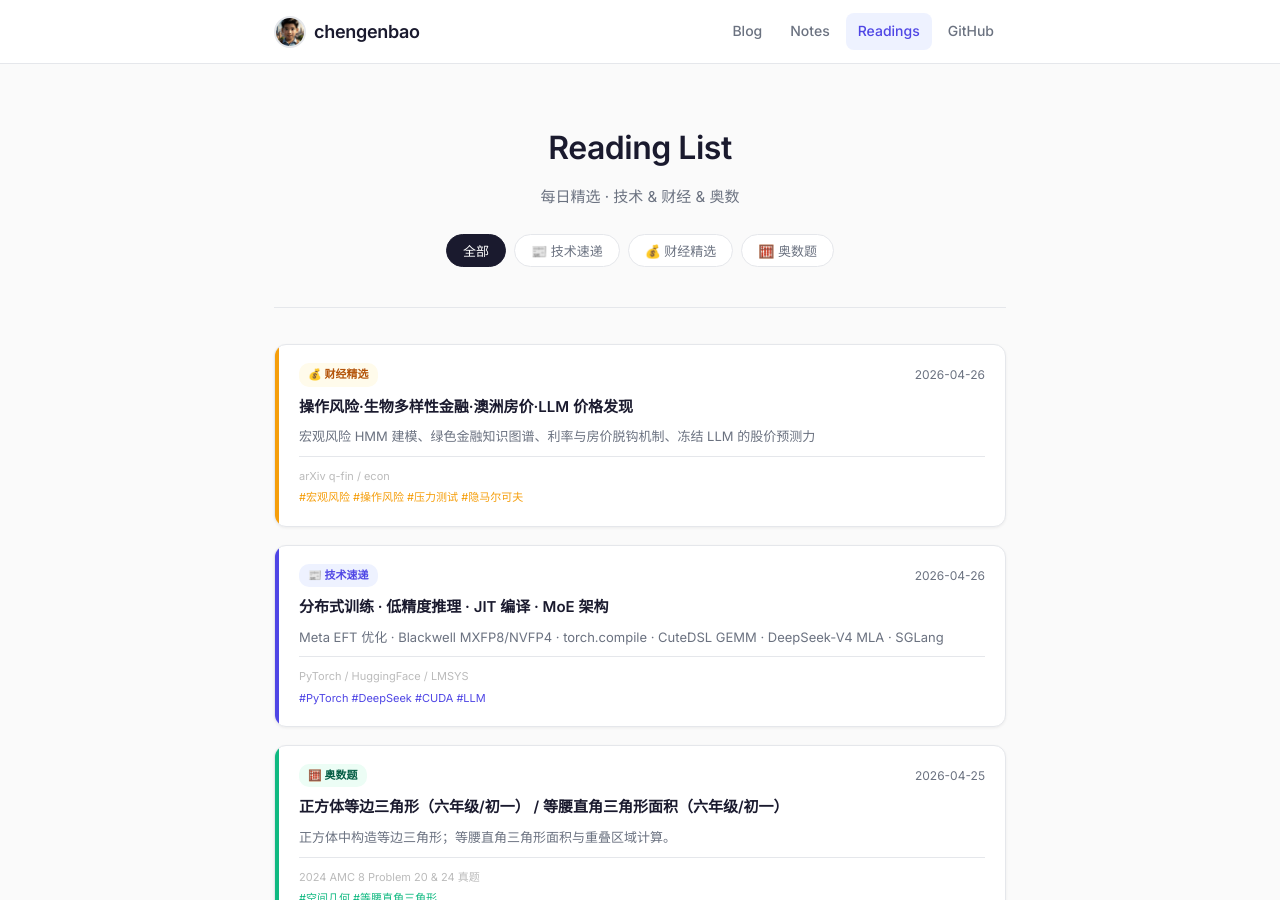
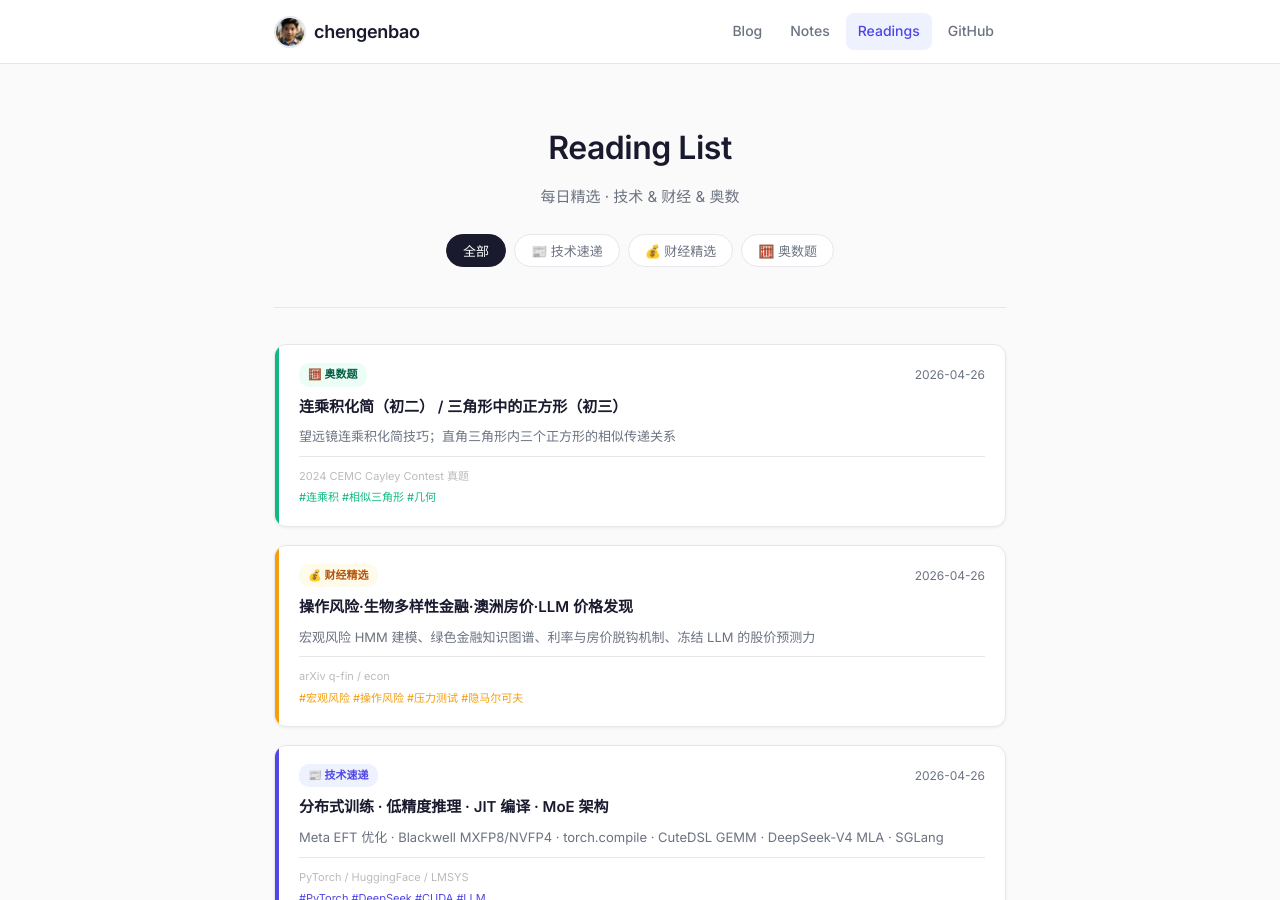
Before and after one commit to chengenbao/chengenbao.github.io, a Jekyll site: the page built from reading-list/index.md, in a window 1280 px wide and 900 px high. Built offline with Jekyll 4.4.1, drawn with Linux system fonts in a browser that asks for light colours.

Commit message:
add math card 2026-04-26

```diff
--- a/reading-list/index.md
+++ b/reading-list/index.md
@@ -18,6 +18,22 @@ permalink: /reading-list/
   </div>
 
   <div class="rl-grid">
+<a class="rl-card math" href="/reading-list/2026-04-26-math/">
+  <div class="rl-accent"></div>
+  <div class="rl-body">
+    <div class="rl-top">
+      <span class="rl-badge math">🧮 奥数题</span>
+      <time>2026-04-26</time>
+    </div>
+    <h2>连乘积化简（初二） / 三角形中的正方形（初三）</h2>
+    <p>望远镜连乘积化简技巧；直角三角形内三个正方形的相似传递关系</p>
+    <div class="rl-meta">
+      <span class="rl-source">2024 CEMC Cayley Contest 真题</span>
+      <span class="rl-tags">#连乘积 #相似三角形 #几何</span>
+    </div>
+  </div>
+</a>
+
 <a class="rl-card finance" href="/reading-list/2026-04-26-finance-daily/">
   <div class="rl-accent"></div>
   <div class="rl-body">
```
